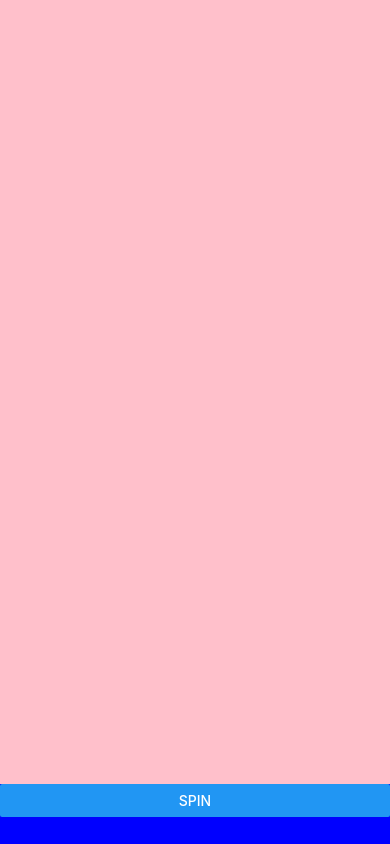
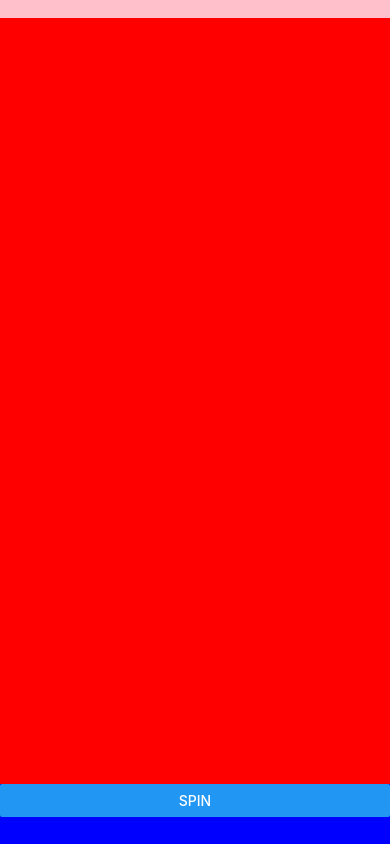
Before and after one commit to ioanh/Slots, a React Native app: screen / in a window 390 px wide. Built offline with nearby package versions, Linux system fonts and the light colour scheme.

Commit message:
adding the symbol component

```diff
--- a/components/Reel.js
+++ b/components/Reel.js
@@ -6,19 +6,26 @@ import { Constants } from "../App";
 export default class Reel extends Component {
     constructor(props){
         super(props);
+        this.symbols = "BBCDGLGLCCCLLDDMS777XDBL";
+        this.symbolHeight = this.props.height / Constants.SYMBOLS;
     }
 
 
     render(){
         return(
-            <View style={[styles.container, {width: this.props.width, height: this.props.height}]}>
+            <View style={[styles.reel, {width: this.props.width, height: this.props.height}]}>
+                <View style={{width: this.props.width, height: this.symbolHeight * this.symbols.length}}>
+                    {this.symbols.split("").map((el, idx) => {
+                        return <Symbol symbol={el} key={idx} index={idx} width={this.props.width} height={this.symbolHeight} ></Symbol>
+                    })}
+                </View>
             </View>
         );
     }
 }
 
 const styles = StyleSheet.create({
-    container: {
+    reel: {
       overflow: 'hidden',
       backgroundColor: 'pink',
     }
--- a/components/ReelSet.js
+++ b/components/ReelSet.js
@@ -33,7 +33,7 @@ export default class ReelSet extends Component {
 
     render(){
         return(
-            <View style={styles.container} onLayout={this.onLayout}>
+            <View style={styles.ReelSet} onLayout={this.onLayout}>
                 {this.state.width && this.state.height && this.renderReels()}
             </View>
         );
@@ -41,8 +41,7 @@ export default class ReelSet extends Component {
 }
 
 const styles = StyleSheet.create({
-    container: {
-      flex: 1,
+    ReelSet: {
       backgroundColor: 'orange',
       flexDirection: 'row',
     }
```
Also changed, not shown: components/Symbol.js (added, +24 -0 lines).
